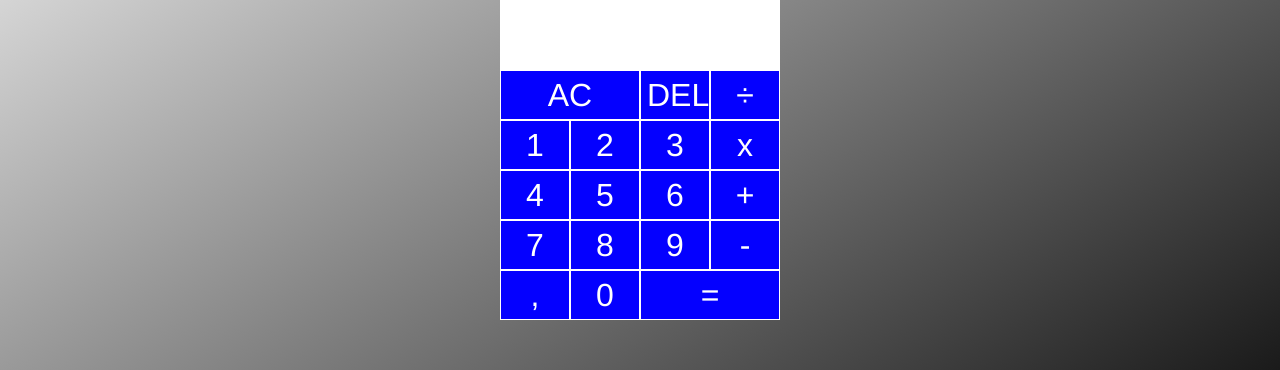
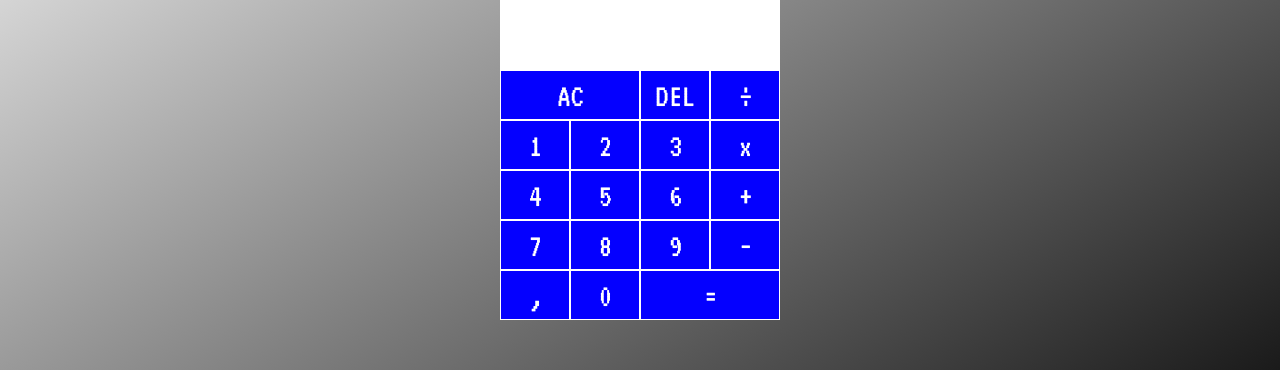
Before and after one commit to JouMassana/calculadora-javascript, a plain HTML site: page index.html in a window 1280 px wide. Shown: the part 265-635 px from the top of the page. Drawn offline with Linux system fonts and the light colour scheme.

Commit message:
adding the font

```diff
--- a/style.css
+++ b/style.css
@@ -1,8 +1,13 @@
+@font-face {
+  font-family: "VT323-Regular";
+  src: url("./Font/VT323-Regular.ttf") format("truetype");
+}
+
 *,
 *::before,
 *::after {
   box-sizing: border-box;
-  font-family: "VT323", "Sligoil", "Helvetica Neue", sans-serif;
+  font-family: "VT323-Regular", "Sligoil", "Helvetica Neue", sans-serif;
 }
 
 html,
```
Also changed, not shown: Font/VT323-Regular.ttf (added), 1 other file.
